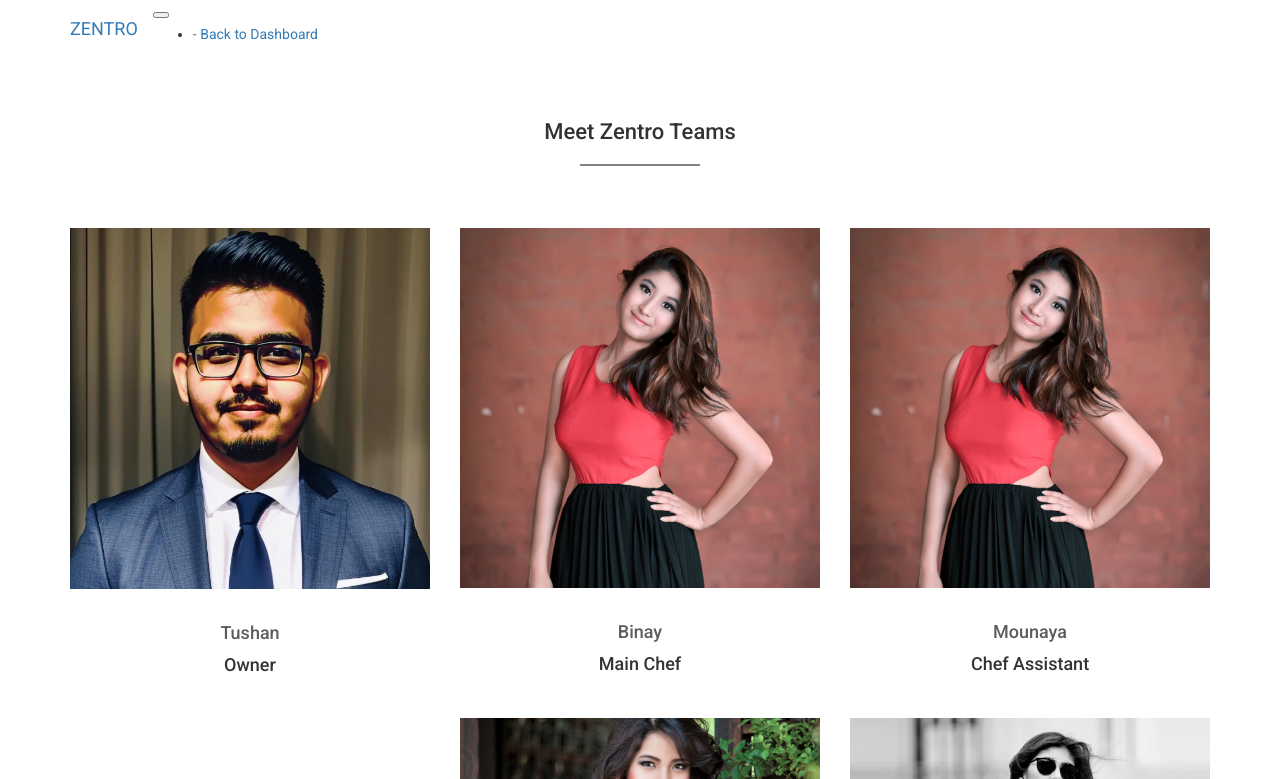
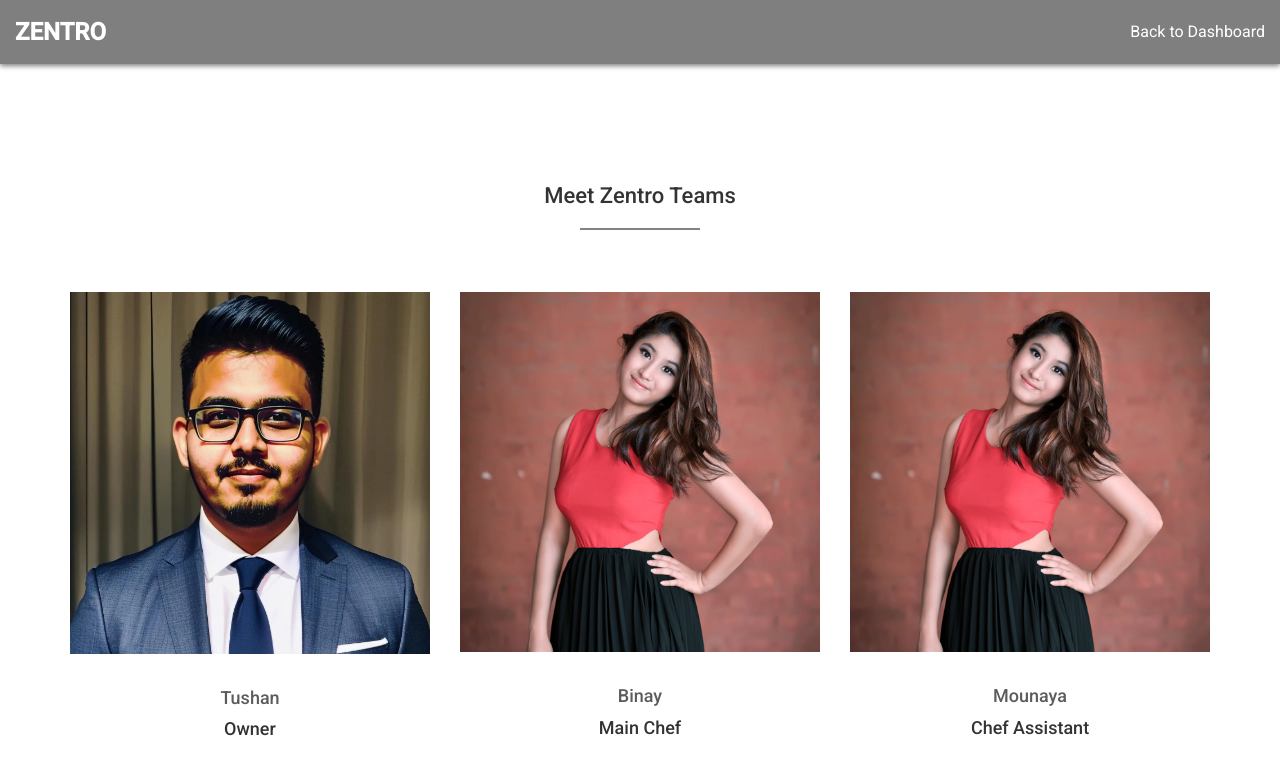
Before and after one commit to tushanafnan/Zentro, a plain HTML site: page stracture/chefs.html in a window 1280 px wide. Shown: the top 779 px of the page. Drawn offline with Linux system fonts and the light colour scheme.

Commit message:
nav fixed

```diff
--- /dev/null
+++ b/css/nav_local.css
@@ -0,0 +1,91 @@
+body {
+    margin: 0;
+    padding: 0;
+    font-family: 'Arial', sans-serif;
+    background-color: rgba(0, 0, 0, 0.502);
+}
+
+.custom-navbar {
+    background-color: rgba(0, 0, 0, 0.502);
+    /* Use rgba for transparency in background */
+    color: rgba(255, 255, 255, 0.9);
+    /* Use rgba for transparency in text color */
+    padding: 15px;
+    box-shadow: 0 2px 5px rgba(0, 0, 0, 0.502);
+    display: flex;
+    justify-content: space-between;
+    align-items: center;
+}
+
+.custom-navbar-brand {
+    color: rgb(255, 255, 255);
+    /* Use rgba for transparency in text color */
+    text-decoration: none;
+    font-size: 24px;
+    font-weight: bold;
+}
+
+.custom-navbar-toggler {
+    background: none;
+    border: none;
+    cursor: pointer;
+    font-size: 24px;
+    color: rgb(255, 255, 255);
+    /* Use rgba for transparency in text color */
+    display: none;
+}
+
+.custom-navbar-toggler:hover {
+    color: rgba(0, 0, 0, 0.1);
+    /* Use rgba for transparency in hover text color */
+}
+
+.custom-navbar-nav {
+    list-style: none;
+    margin: 0;
+    padding: 0;
+    display: flex;
+    gap: 20px;
+}
+
+.custom-nav-item {
+    margin-left: 20px;
+}
+
+.custom-nav-link {
+    color: rgb(255, 255, 255);
+    /* Use rgba for transparency in text color */
+    text-decoration: none;
+    font-size: 16px;
+    transition: color 0.3s ease;
+}
+
+.custom-nav-link:hover {
+    color: rgb(255, 255, 255);
+    /* Use rgba for transparency in hover text color */
+}
+
+
+/* Responsive styles */
+
+@media (max-width: 768px) {
+    .custom-navbar {
+        align-items: center;
+    }
+    .custom-navbar-toggler {
+        display: block;
+    }
+    .custom-navbar-nav {
+        display: none;
+        flex-direction: column;
+        position: absolute;
+        top: 60px;
+        left: 0;
+        width: 100%;
+        background-color: rgb(156, 17, 17);
+        order: 3;
+    }
+    .custom-navbar.active .custom-navbar-nav {
+        display: flex;
+    }
+}
--- /dev/null
+++ b/js/nav.js
@@ -0,0 +1,6 @@
+var navbarToggler = document.querySelector('.custom-navbar-toggler');
+var navbar = document.querySelector('.custom-navbar');
+
+navbarToggler.addEventListener('click', function() {
+    navbar.classList.toggle('active');
+});
--- a/stracture/chefs.html
+++ b/stracture/chefs.html
@@ -12,6 +12,7 @@
     <meta name="description" content="">
 
     <link rel="stylesheet" href="/css/bootstrap.min.css">
+    <link rel="stylesheet" href="/css/nav_local.css">
     <link rel="stylesheet" href="/css/animate.min.css">
     <link rel="stylesheet" href="/css/font-awesome.min.css">
     <link rel="stylesheet" href="/css/nivo-lightbox.css">
@@ -21,20 +22,12 @@
 </head>
 
 <body>
-    <section class="navbar navbar-expand-lg navbar-light bg-light navbar-fixed-top">
-        <div class="container">
-            <button class="navbar-toggler" type="button" data-toggle="collapse" data-target="#navbarNav" aria-controls="navbarNav" aria-expanded="false" aria-label="Toggle navigation">
-                <span class="navbar-toggler-icon"></span>
-            </button>
-            <div class="navbar-header">
-                <a href="/stracture/dashboard.html" class="navbar-brand">ZENTRO</a>
-            </div>
-            <div class="collapse navbar-collapse" id="navbarNav">
-                <ul class="navbar-nav ml-auto">
-                    <li class="nav-item"><a href="./dashboard.html" class="nav-link smoothScroll">- Back to Dashboard</a></li>
-                </ul>
-            </div>
-        </div>
+    <section class="custom-navbar">
+        <a href="/stracture/dashboard.html" class="custom-navbar-brand">ZENTRO</a>
+        <button class="custom-navbar-toggler" aria-label="Toggle navigation">&#9776;</button>
+        <ul class="custom-navbar-nav">
+            <li class="custom-nav-item"><a href="./dashboard.html" class="custom-nav-link">Back to Dashboard</a></li>
+        </ul>
     </section>
 
     <section id="team" class="parallax-section">
@@ -129,6 +122,7 @@
         </div>
     </section>
     <script src="/js/jquery.js"></script>
+    <script src="/js/nav.js"></script>
     <script src="/js/bootstrap.min.js"></script>
     <script src="/js/jquery.parallax.js"></script>
     <script src="/js/smoothscroll.js"></script>
```
Also changed, not shown: stracture/contact.html (+8 -14 lines), stracture/gallary.html (+9 -14 lines), stracture/menu.html (+8 -14 lines), stracture/review.html (+8 -14 lines), stracture/specialMenu.html (+8 -14 lines), stracture/track.html (+10 -15 lines).
